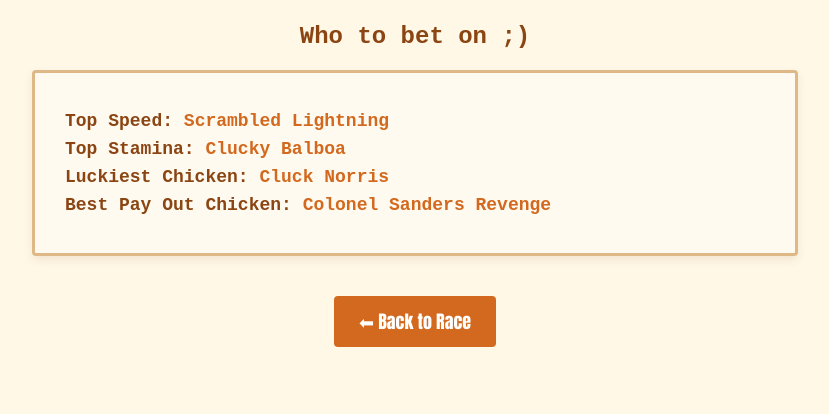
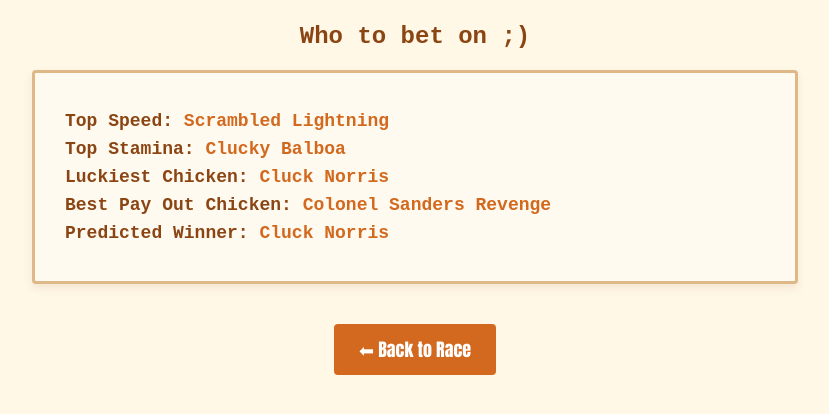
Before and after one commit to UTT-Connole/class-api-IT4200-2025-fall, a Flask app: page /race/stats in a window 1280 px wide. Shown: the part 349-763 px from the top of the page, without its empty margins (225-1054 px from the left). Run offline with Flask 3, Linux system fonts and the light colour scheme.

Commit message:
adding the pridicted winner to the race/stats endpoint

```diff
--- a/app.py
+++ b/app.py
@@ -590,6 +590,8 @@ def create_app():
         top_luck = max(chickens, key=lambda c: chickens[c]["luck"])
         best_payout = max(chickens, key=lambda c: eval(chickens[c]["odds"]) if "odds" in chickens[c] else 0)
 
+        predicted_winner = max(chickens, key=lambda c: chickens[c]["speed"] + chickens[c]["stamina"] + chickens[c]["luck"])
+
         stats = {
             "total_chickens": total,
             "average_speed": round(avg_speed, 2),
@@ -599,6 +601,7 @@ def create_app():
             "top_stamina": top_stamina,
             "top_luck": top_luck,
             "best_payout": best_payout,
+            "predicted_winner": predicted_winner
         }
 
         return render_template("racestats.html", stats=stats)
--- a/templates/racestats.html
+++ b/templates/racestats.html
@@ -93,6 +93,7 @@
         <p class="stat-line"> <strong>Top Stamina:</strong> <span class="highlight">{{ stats.top_stamina }}</span></p>
         <p class="stat-line"> <strong>Luckiest Chicken:</strong> <span class="highlight">{{ stats.top_luck }}</span></p>
         <p class="stat-line"> <strong>Best Pay Out Chicken:</strong> <span class="highlight">{{ stats.best_payout }}</span></p>
+        <p class="stat-line"> <strong>Predicted Winner:</strong> <span class="highlight">{{ stats.predicted_winner }}</span></p>
     </div>
 
     <button class="back-button" onclick="window.location.href='/race'">⬅ Back to Race</button>
```
Also changed, not shown: test/test_race_stats.py (+8 -0 lines).
